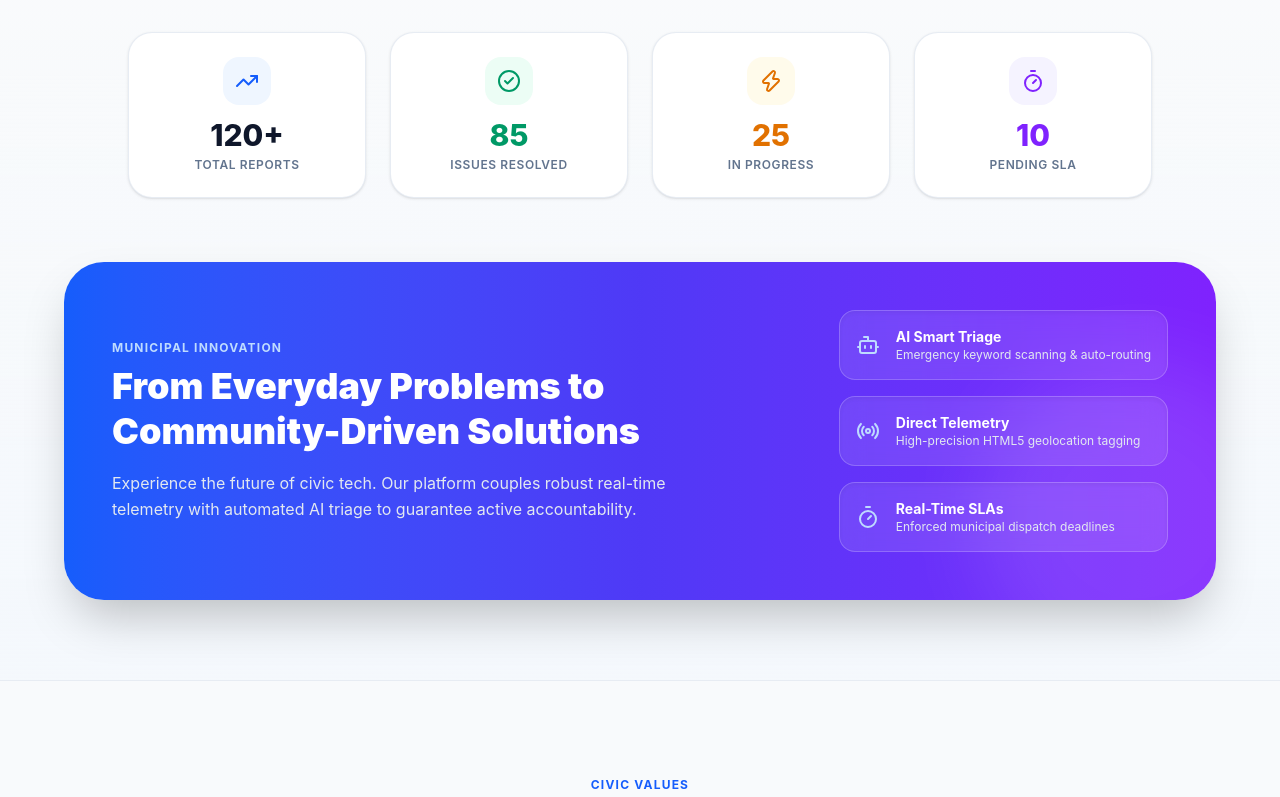
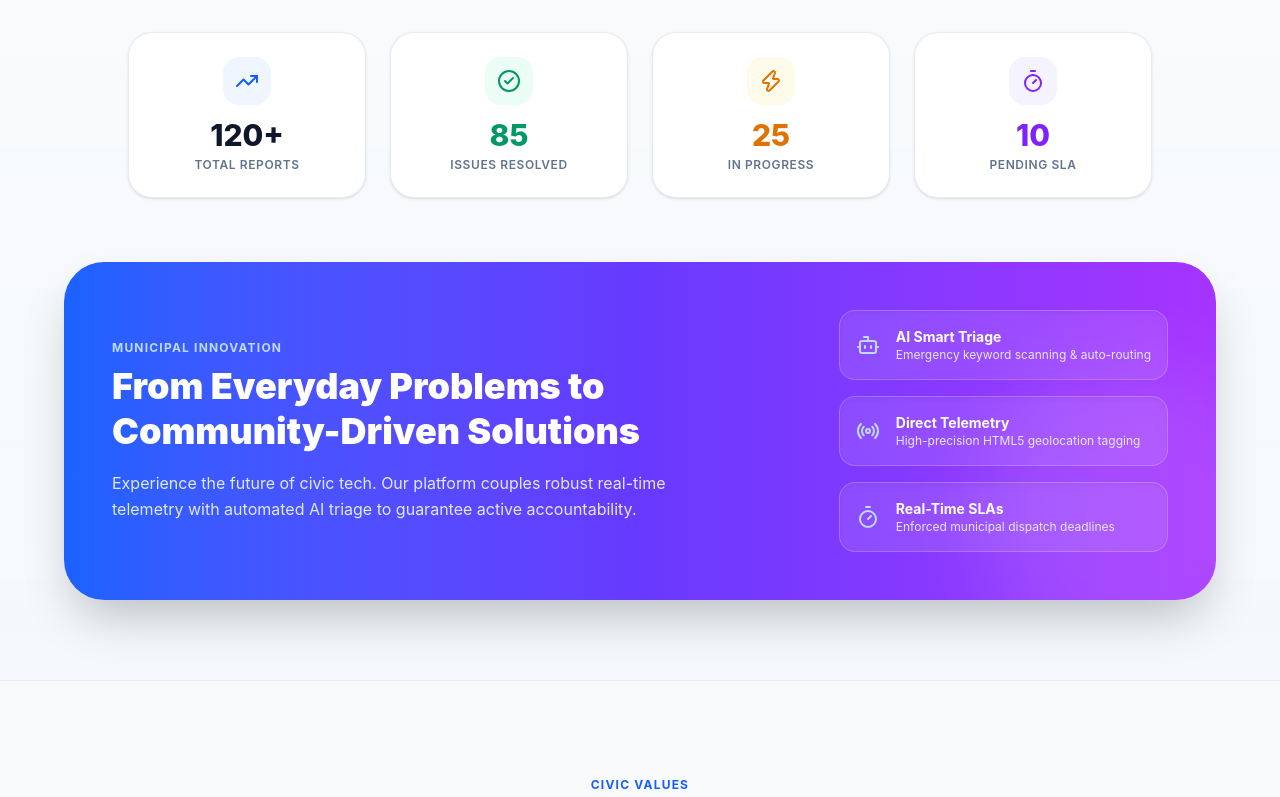
Before and after one commit to festverse/Municipal-Issue-Reporting-Dashboard, a React (Vite) app in the folder client/: page / in a window 1280 px wide. Shown: the part 595-1392 px from the top of the page. Built offline with nearby package versions, Linux system fonts and the light colour scheme; no server answers.

Commit message:
style: update Municipal Innovation banner gradient to bg-gradient-to-r from-[#1a62ff] via-[#6839ff] to-[#a633ff] to perfectly match vibrant screenshot colors

```diff
--- a/client/src/components/LandingPage.jsx
+++ b/client/src/components/LandingPage.jsx
@@ -66,7 +66,7 @@ export default function LandingPage() {
 
           {/* Gorgeous Wide Hero Banner */}
           <ScrollReveal direction="up">
-            <div className="max-w-6xl mx-auto bg-gradient-to-r from-blue-600 via-indigo-600 to-violet-600 text-white rounded-[2.5rem] p-8 sm:p-12 shadow-2xl relative overflow-hidden text-left flex flex-col lg:flex-row items-center justify-between gap-8">
+            <div className="max-w-6xl mx-auto bg-gradient-to-r from-[#1a62ff] via-[#6839ff] to-[#a633ff] text-white rounded-[2.5rem] p-8 sm:p-12 shadow-2xl relative overflow-hidden text-left flex flex-col lg:flex-row items-center justify-between gap-8">
               <div className="absolute -right-20 -bottom-20 w-80 h-80 bg-white/10 rounded-full blur-2xl pointer-events-none" />
               <div className="max-w-xl">
                 <span className="text-xs font-bold uppercase tracking-widest text-blue-200 block mb-2">Municipal Innovation</span>
```
